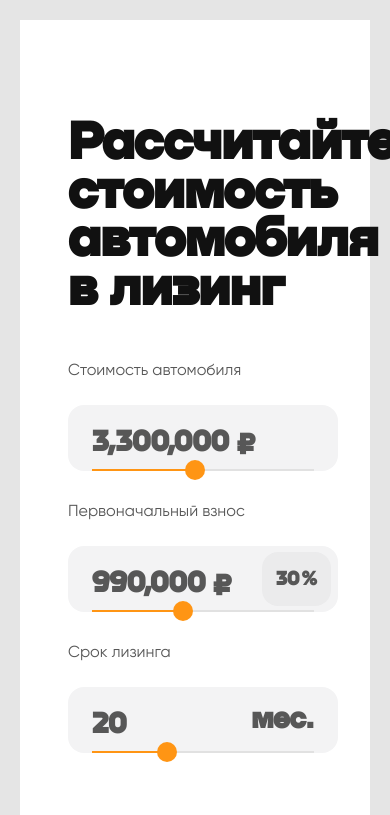
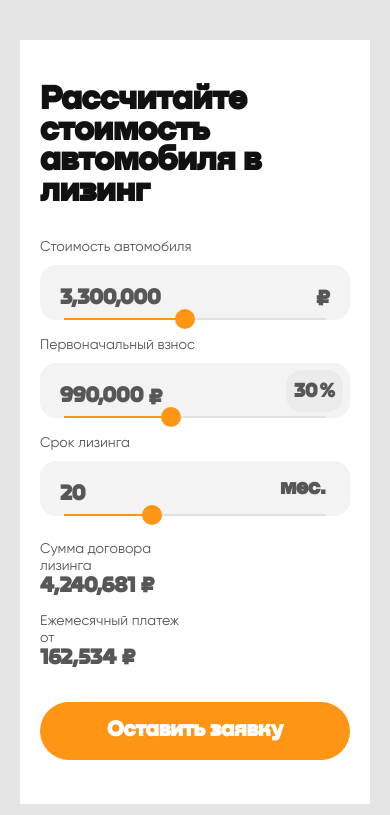
Before and after one commit to IvanTyler/oxem, a React (Create React App) app: page / in a window 390 px wide. Shown: the top 815 px of the page. Built offline with nearby package versions, Linux system fonts and the light colour scheme.

Commit message:
work adaptive

```diff
--- a/src/Components/FormCalculatingCarLease/FormCalculatingCarLease.module.scss
+++ b/src/Components/FormCalculatingCarLease/FormCalculatingCarLease.module.scss
@@ -10,6 +10,14 @@
         padding-bottom: 120px;
     }
 
+    @media (max-width: 830px) {
+        padding: 64px 36px;
+    }
+
+    @media (max-width: 560px) {
+        padding: 44px 20px;
+    }
+
     &__title {
         max-width: 620px;
         font-family: 'Nekst-Bold';
@@ -17,22 +25,35 @@
         font-size: 54px;
         line-height: 90%;
         color: #111;
+
+        @media (max-width: 560px) {
+            font-size: 34px;
+        }
     }
 
     &__list {
         display: flex;
-        margin: 32px -16px -16px -16px;
+        margin: 36px -16px -16px -16px;
 
         @media (max-width: 1150px) {
             flex-direction: column;
+        }
+
+        @media (max-width: 560px) {
+            margin: 24px -8px -8px -8px;
         }
     }
 
     &__item {
         margin: 16px;
-        width: calc(33.333% - 16px);
+        width: calc(33.333% - 32px);
 
         @media (max-width: 1150px) {
+            width: calc(100% - 32px);
+        }
+
+        @media (max-width: 560px) {
+            margin: 8px;
             width: calc(100% - 16px);
         }
     }
@@ -42,11 +63,17 @@
         display: flex;
         align-items: center;
         justify-content: space-between;
-        height: 66px;
+        height: 68px;
         padding: 0 24px;
         margin-top: 24px;
         background-color: #F3F3F4;
         border-radius: 16px;
+
+        @media (max-width: 560px) {
+            height: 55px;
+            margin-top: 8px;
+            padding: 0 20px;
+        }
     }
 
     &__focus {
@@ -62,6 +89,10 @@
         font-size: 30px;
         line-height: 33px;
         color: #575757;
+
+        @media (max-width: 560px) {
+            font-size: 22px;
+        }
     }
 
     &__currency,
@@ -81,6 +112,12 @@
         height: 54px;
         background-color: #EBEBEC;
         border-radius: 16px;
+
+        @media (max-width: 560px) {
+            padding: 8px;
+            width: 57px;
+            height: 42px;
+        }
     }
 
     &__interestRate {
@@ -115,12 +152,34 @@
         font-size: 16px;
         line-height: 19px;
         color: #575757;
+
+        @media (max-width: 560px) {
+            font-size: 14px;
+        }
+    }
+
+    &__percentSymbol {
+        font-family: 'Nekst-Bold';
+        font-weight: 900;
+        font-size: 30px;
+        line-height: 33px;
+        color: #575757;
+
+        @media (max-width: 560px) {
+            font-size: 22px;
+        }
+    }
+
+    &__inputText {
+        overflow: hidden;
+        text-overflow: ellipsis;
     }
 
     &__inputText,
     &__inputTextEdit {
         display: flex;
         align-items: center;
+        justify-content: space-between;
         font-size: 30px;
         width: 100%;
         background-color: transparent;
@@ -130,6 +189,10 @@
         font-weight: 900;
         flex: 0 0 auto;
         color: #575757;
+
+        @media (max-width: 560px) {
+            font-size: 22px;
+        }
 
         &::-webkit-outer-spin-button,
         &::-webkit-inner-spin-button {
@@ -213,7 +276,13 @@
         display: flex;
         align-items: center;
         flex-wrap: wrap;
-        margin: 44px -16px -16px -16px;
+        margin: 36px -16px -16px -16px;
+
+        @media (max-width: 560px) {
+            margin: 17px -8px -8px -8px;
+            flex-direction: column;
+            align-items: flex-start;
+        }
 
         &__item,
         &__submit {
@@ -225,11 +294,27 @@
             @media (max-width: 1150px) {
                 width: calc(50% - 32px);
             }
+
+            @media (max-width: 560px) {
+                margin: 8px;
+                width: calc(50% - 16px);
+            }
         }
 
         &__submit {
             @media (max-width: 1150px) {
                 margin-top: 28px;
+                max-width: 100%;
+                width: calc(345px - 32px);
+            }
+
+            @media (max-width: 560px) {
+                margin: 25px 8px 8px 8px;
+                width: calc(345px - 16px);
+            }
+
+            @media (max-width: 450px) {
+                width: calc(100% - 16px);
             }
         }
 
@@ -240,15 +325,48 @@
             font-size: 16px;
             line-height: 150%;
             color: #575757;
+
+            @media (max-width: 560px) {
+                font-size: 14px;
+                line-height: 17px;
+            }
         }
 
-        &__summa {
+        &__summa,
+        &__summa_percenr_symbol {
             margin-top: 13px;
             font-family: 'Nekst-Bold';
             font-weight: 900;
             font-size: 54px;
             line-height: 90%;
             color: #575757;
+
+            @media (max-width: 830px) {
+                margin-top: 5px;
+                font-size: 35px;
+            }
+
+            @media (max-width: 560px) {
+                margin-top: 2px;
+                font-size: 22px;
+            }
+
+            @media (max-width: 330px) {
+                font-size: 21px;
+            }
+        }
+
+        &__summa_percenr_symbol {
+            position: relative;
+            top: -5px;
+
+            @media (max-width: 830px) {
+                top: -3px;
+            }
+
+            @media (max-width: 560px) {
+                top: -2px;
+            }
         }
 
         &__submit {
@@ -256,7 +374,7 @@
             align-items: center;
             justify-content: center;
             text-align: center;
-            padding: 0 10px;
+            padding: 0 15px;
             height: 68px;
             background-color: #FF9514;
             border-radius: 40px;
@@ -274,6 +392,11 @@
                 line-height: 28px;
             }
 
+            @media (max-width: 560px) {
+                font-size: 22px;
+                line-height: 25px;
+            }
+
             &:hover {
                 background-color: darken(#FF9514, 8%)
             }
--- a/src/Components/FormCalculatingCarLease/FormCalculatingCarLease.tsx
+++ b/src/Components/FormCalculatingCarLease/FormCalculatingCarLease.tsx
@@ -121,7 +121,8 @@ export const FormCalculatingCarLease: React.FC = () => {
                         style.formCalculatingCarLease__wrapperInput + ' ' + style.formCalculatingCarLease__focus :
                         style.formCalculatingCarLease__wrapperInput
                     }>
-                        {isEditCarprice ? <input
+                        {isEditCarprice ?
+                            <input
                                 ref={inputTextProceAvto}
                                 type="number"
                                 className={textEditCarprice < 1000000 || textEditCarprice > 6000000 ?
@@ -138,8 +139,10 @@ export const FormCalculatingCarLease: React.FC = () => {
                                 className={style.formCalculatingCarLease__inputTextEdit}
                                 onClick={() => inputEditCarCost()}
                             >
-                                {defaultSumCar.toLocaleString()} ₽
-                            </div>}
+                                {defaultSumCar.toLocaleString()}
+                                <span className={style.formCalculatingCarLease__percentSymbol}>₽</span>
+                            </div>
+                        }
                         <div className={style.formCalculatingCarLease__inputRangeWrapper}>
                             <input ref={inputRangeCar} onInput={(() => inputRangeCarCost())}
                                 min="1000000"
@@ -238,11 +241,11 @@ export const FormCalculatingCarLease: React.FC = () => {
             <div className={style.calculationAmount}>
                 <div className={style.calculationAmount__item}>
                     <h3 className={style.calculationAmount__title}>Сумма договора лизинга</h3>
-                    <div className={style.calculationAmount__summa}>{Math.floor(amountLeaseAgreement).toLocaleString()} ₽</div>
+                    <div className={style.calculationAmount__summa}>{Math.floor(amountLeaseAgreement).toLocaleString()} <span className={style.calculationAmount__summa_percenr_symbol}>₽</span></div>
                 </div>
                 <div className={style.calculationAmount__item}>
                     <h3 className={style.calculationAmount__title}>Ежемесячный платеж от</h3>
-                    <div className={style.calculationAmount__summa}>{Math.floor(monthPay).toLocaleString()} ₽</div>
+                    <div className={style.calculationAmount__summa}>{Math.floor(monthPay).toLocaleString()} <span className={style.calculationAmount__summa_percenr_symbol}>₽</span></div>
                 </div>
                 <button className={style.calculationAmount__submit}>Оставить заявку</button>
             </div>
```
Lines whose indentation alone changed are shown as unchanged.
